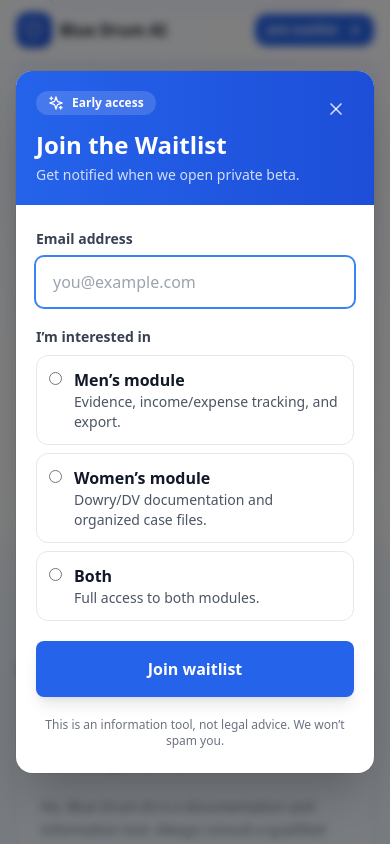
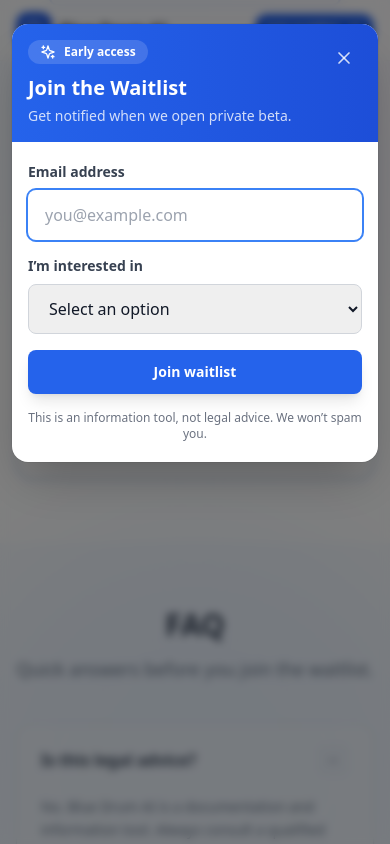
Before and after one commit to MohdTalib0/BlueDrumAI, a React (Vite) app: page / in a window 390 px wide. Both pictures are taken after a click on the button "Get early access". Shown: the part 7038-7882 px from the top of the page. Built offline with nearby package versions, Linux system fonts and the light colour scheme.

Commit message:
Refactor SignupForm component for improved layout and responsiveness; adjust padding, margins, and add mobile-friendly select for gender options.

```diff
--- a/src/components/SignupForm.tsx
+++ b/src/components/SignupForm.tsx
@@ -75,7 +75,7 @@ function SignupForm({ onClose }: SignupFormProps) {
 
   return (
     <div
-      className="fixed inset-0 z-50 flex items-center justify-center bg-black/50 p-4 backdrop-blur-sm"
+      className="fixed inset-0 z-50 flex items-start justify-center bg-black/50 p-3 pt-6 backdrop-blur-sm sm:items-center sm:p-4"
       onClick={onClose}
       role="dialog"
       aria-modal="true"
@@ -86,14 +86,14 @@ function SignupForm({ onClose }: SignupFormProps) {
         onClick={(e) => e.stopPropagation()}
       >
         <div className="max-h-[90vh] overflow-y-auto">
-          <div className="bg-gradient-to-r from-primary-600 to-primary-700 px-5 py-5 text-white sm:px-6">
+          <div className="bg-gradient-to-r from-primary-600 to-primary-700 px-4 py-4 text-white sm:px-6 sm:py-5">
             <div className="flex items-start justify-between gap-4">
             <div>
               <div className="inline-flex items-center gap-2 rounded-full bg-white/15 px-3 py-1 text-xs font-semibold">
                 <Sparkles className="h-4 w-4" />
                 Early access
               </div>
-              <h2 className="mt-3 text-2xl font-bold sm:text-3xl">Join the Waitlist</h2>
+              <h2 className="mt-2 text-xl font-bold sm:mt-3 sm:text-3xl">Join the Waitlist</h2>
               <p className="mt-1 text-sm text-white/80">Get notified when we open private beta.</p>
             </div>
             <button
@@ -115,7 +115,7 @@ function SignupForm({ onClose }: SignupFormProps) {
               <p className="text-gray-600">We’ll email you when early access opens.</p>
             </div>
           ) : (
-            <form onSubmit={handleSubmit} className="space-y-5 px-5 py-6 sm:px-6">
+            <form onSubmit={handleSubmit} className="space-y-4 px-4 py-5 sm:space-y-5 sm:px-6 sm:py-6">
             <div>
               <label htmlFor="email" className="mb-2 block text-sm font-semibold text-gray-700">
                 Email address
@@ -135,7 +135,26 @@ function SignupForm({ onClose }: SignupFormProps) {
 
             <div>
               <div className="mb-2 block text-sm font-semibold text-gray-700">I’m interested in</div>
-              <div className="grid gap-2">
+
+              {/* Mobile: compact select */}
+              <div className="sm:hidden">
+                <select
+                  value={gender}
+                  onChange={(e) => setGender(e.target.value as any)}
+                  disabled={status === 'loading'}
+                  className="input-field"
+                >
+                  <option value="" disabled>
+                    Select an option
+                  </option>
+                  <option value="male">Men’s module</option>
+                  <option value="female">Women’s module</option>
+                  <option value="both">Both</option>
+                </select>
+              </div>
+
+              {/* Desktop: detailed cards */}
+              <div className="hidden grid gap-2 sm:grid">
                 <label className="group flex cursor-pointer items-start gap-3 rounded-xl border border-gray-200 p-3 hover:bg-gray-50 sm:p-4">
                   <input
                     type="radio"
@@ -195,7 +214,7 @@ function SignupForm({ onClose }: SignupFormProps) {
             <button
               type="submit"
               disabled={status === 'loading'}
-              className="w-full btn-primary flex items-center justify-center gap-2 py-4 text-base"
+              className="w-full btn-primary flex items-center justify-center gap-2 py-3 text-sm sm:py-4 sm:text-base"
             >
               {status === 'loading' ? (
                 <>
```
